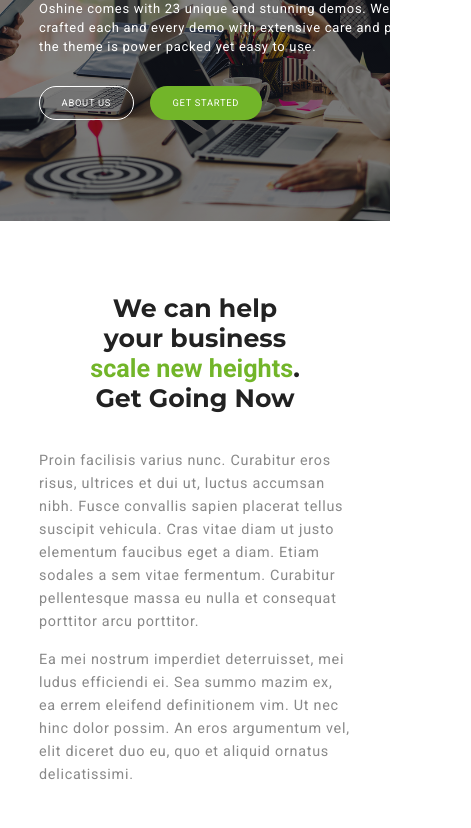
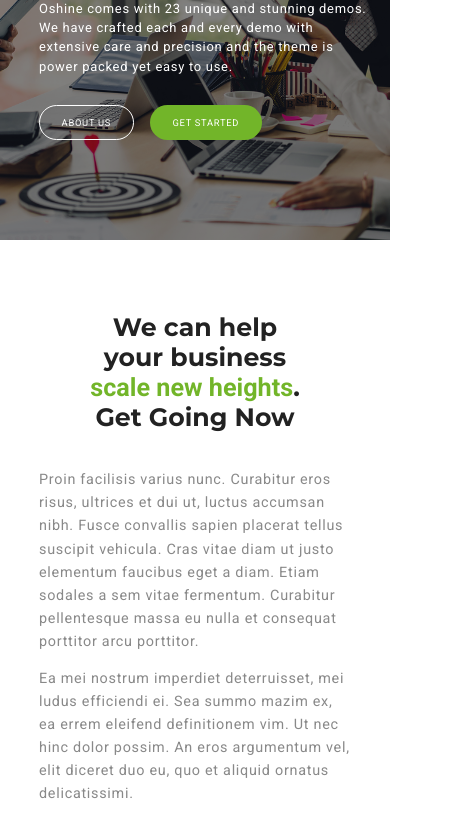
Before and after one commit to devdashk/Oshine_Business, a plain HTML site: page index.html in a window 390 px wide. Shown: the part 321-1149 px from the top of the page, 471 px wide, since content can reach past the window. Drawn offline with Linux system fonts and the light colour scheme.

Commit message:
final edit

```diff
--- a/ress.css
+++ b/ress.css
@@ -104,6 +104,10 @@
         font-size: 1rem;
     }
 
+    .header_body p {
+        width: 46rem;
+    }
+
 
 
 }
```
